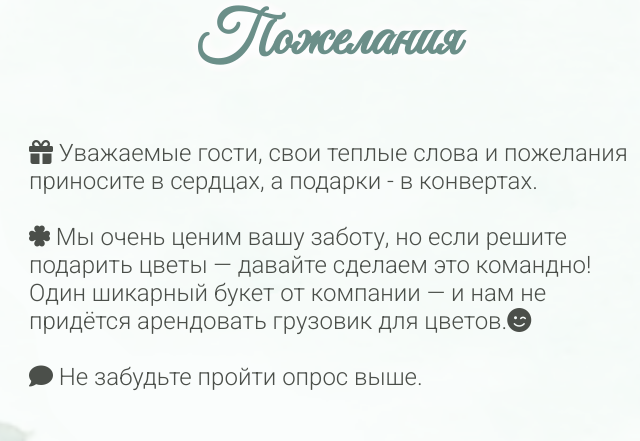
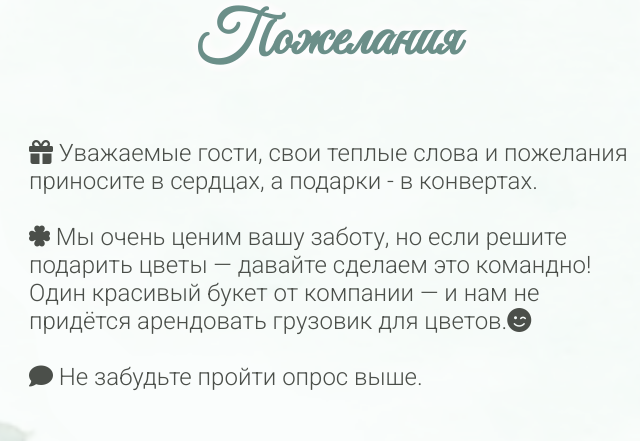
Before and after one commit to GMSiNoaDeR/wedding, a plain HTML site: page index.html in a window 1280 px wide. Shown: the part 3140-3581 px from the top of the page, 311-951 px from the left. Drawn offline with Linux system fonts and the light colour scheme.

Commit message:
Update index.html

```diff
--- a/index.html
+++ b/index.html
@@ -268,7 +268,7 @@ font-size: 24px;
 			</div>
             <p><i class="fas fa-gift"></i>  Уважаемые гости, свои теплые слова и пожелания приносите в сердцах, а подарки - в конвертах.<br><br>
 			<i class="fas fa-clover"></i> Мы очень ценим вашу заботу, но если решите подарить цветы —
-давайте сделаем это командно! Один шикарный букет от компании —
+давайте сделаем это командно! Один красивый букет от компании —
 и нам не придётся арендовать грузовик для цветов.<i class="fas fa-face-smile-wink"></i><br><br>
 <i class="fas fa-comment"></i> Не забудьте пройти опрос выше.</p>
 <div class="main-invite">
```
